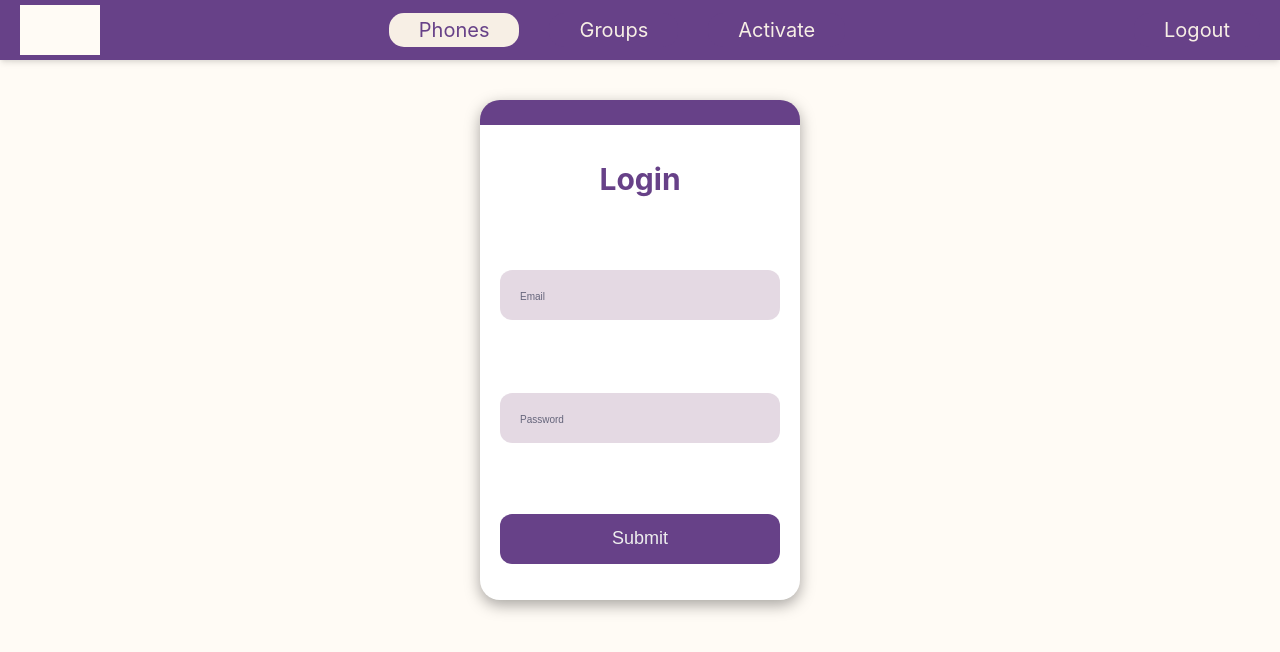
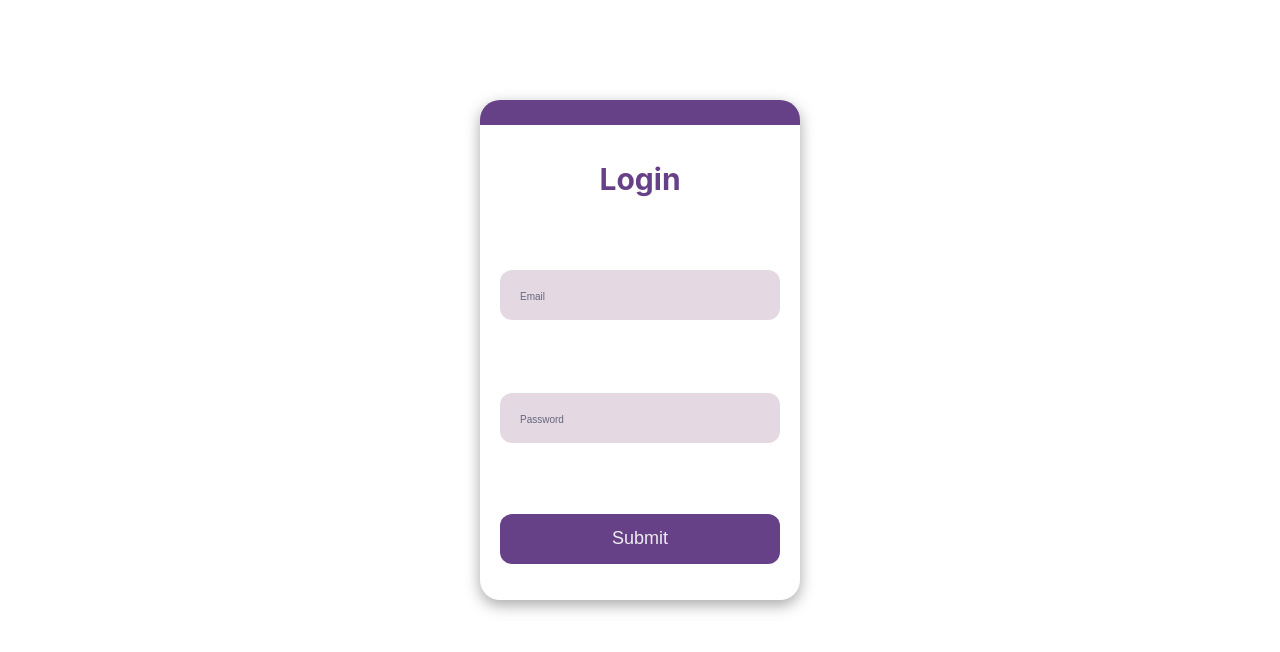
Before and after one commit to eladjmc/telegram-app, a React (Create React App) app: page /login in a window 1280 px wide. Shown: the top 652 px of the page. Built offline with nearby package versions, Linux system fonts and the light colour scheme.

Commit message:
added router and login page, basic desgin for login form

```diff
--- a/package.json
+++ b/package.json
@@ -14,6 +14,8 @@
     "@types/react-dom": "^18.0.11",
     "react": "^18.2.0",
     "react-dom": "^18.2.0",
+    "react-router": "^6.8.2",
+    "react-router-dom": "^6.8.2",
     "react-scripts": "5.0.1",
     "sass": "^1.58.3",
     "typescript": "^4.9.5",
--- a/src/App.tsx
+++ b/src/App.tsx
@@ -1,19 +1,23 @@
-import React, { FormEvent } from "react";
-import Login from "./components/login/Login";
 import Navbar from "./components/navbar/Navbar";
-import UserForm from "./components/shared/ui-components/UserForm";
+import PhonesPage from './pages/PhonesPage'
+import { createBrowserRouter, RouterProvider } from "react-router-dom";
+import LoginPage from "./pages/LoginPage";
 
 function App() {
-  const onSubmitForm = (e: FormEvent<HTMLInputElement>) => {
-    console.log("submitted");
-  };
+  const router = createBrowserRouter([
+    {
+      path: "/",
+      element: <Navbar />,
+      children: [
+        { path: "/phones", element: <PhonesPage/>} ,
 
-  return (
-    <div className="App">
-      <Navbar/>
-      <Login />
-    </div>
-  );
+        { path: "/*", element: <LoginPage /> }, // need to make no such page category
+      ],
+
+    },
+    { path: "/login", element: <LoginPage /> },
+  ]);
+  return <RouterProvider router={router} />
 }
 
 export default App;
--- a/src/components/login/Login.tsx
+++ b/src/components/login/Login.tsx
@@ -3,7 +3,9 @@ import UserForm from "../shared/ui-components/UserForm";
 const Login = () => {
   const onSubmitForm = (e: FormEvent<HTMLInputElement>) => {
     console.log("submitted");
+
   };
+
   return (
     <UserForm fields={["Email", "Password"]} submitForm={onSubmitForm}>
       <h3>Login</h3>
--- a/src/components/navbar/NavButton.tsx
+++ b/src/components/navbar/NavButton.tsx
@@ -1,15 +1,23 @@
 import React from "react";
-
+import { useState, useEffect } from "react";
+import { useLocation } from "react-router-dom";
+import { useParams } from "react-router-dom";
 interface buttonProps {
   buttonText: string;
-  isSelected: boolean;
+  currentPage: string;
   action: (buttonName: string) => void;
 }
 
-const NavButton = ({ buttonText, isSelected, action }: buttonProps) => {
+const NavButton = ({ buttonText, action, currentPage }: buttonProps) => {
+  const location = useLocation();
+
+  const isSelected = () => {
+
+    return currentPage === buttonText;
+  };
   return (
     <div
-      className={`nav-btn ${isSelected ? "nav-btn-selected" : ""}`}
+      className={`nav-btn ${isSelected() ? "nav-btn-selected" : ""}`}
       onClick={() => {
         action(buttonText);
       }}
--- a/src/components/navbar/Navbar.tsx
+++ b/src/components/navbar/Navbar.tsx
@@ -1,86 +1,64 @@
 import React from "react";
 import { useState } from "react";
+import { Outlet } from "react-router";
 import "../../styles/Navbar.scss";
 import NavButton from "./NavButton";
+import { useNavigate } from "react-router-dom";
 import { navbarButtons } from "../../constants/navbarButtons";
 
 const [phones, groups, activate, logout] = navbarButtons;
 
-interface ButtonsSelected {
-  phones: boolean;
-  groups: boolean;
-  activate: boolean;
-}
+const Navbar = () => {
+  const [currentPage, setCurrentPage] = useState<string>("Phones");
 
-const Navbar = () => {
-  const [isSelected, setIsSelected] = useState<ButtonsSelected>({
-    phones: true,
-    groups: false,
-    activate: false,
-  });
+  const navigate = useNavigate();
+
   const handleNavLinkPressed = (buttonName: string) => {
-    // this will not be a switch case at the end, just for now it is
-    switch (buttonName) {
-      case phones: {
-        //TODO: handle navigate and other logic
-        console.log(phones, "Pressed link");
-
-        break;
-      }
-      case groups: {
-        //TODO: handle navigate and other logic
-        console.log(groups, "Pressed link");
-        break;
-      }
-      case activate: {
-        //TODO: handle navigate and other logic
-        console.log(activate, "Pressed link");
-        break;
-      }
-      case logout: {
-        //TODO: handle navigate and other logic
-        console.log(logout, "Pressed link");
-        break;
-      }
-      default:
-        break;
+    if (buttonName !== logout) {
+      setCurrentPage(buttonName);
+      navigate(`/${buttonName.toLowerCase()}`);
+    } else {
+      navigate("/login");
     }
   };
 
   return (
+    <div className="App">
       <header className="navbar">
         <div className="logo"></div>
         <div className="navigate-links">
           <div className="phones">
             <NavButton
               buttonText={phones}
-            isSelected={isSelected.phones}
               action={handleNavLinkPressed}
+              currentPage={currentPage}
             />
           </div>
           <div className="groups">
             <NavButton
               buttonText={groups}
-            isSelected={isSelected.groups}
               action={handleNavLinkPressed}
+              currentPage={currentPage}
             />
           </div>
           <div className="activate">
             <NavButton
               buttonText={activate}
-            isSelected={isSelected.activate}
               action={handleNavLinkPressed}
+              currentPage={currentPage}
             />
           </div>
         </div>
         <div className="logout">
           <NavButton
             buttonText={logout}
-          isSelected={false}
             action={handleNavLinkPressed}
+            currentPage={currentPage}
           />
         </div>
       </header>
+      <Outlet />
+    </div>
   );
 };
 
--- a/src/components/shared/ui-components/UserForm.scss
+++ b/src/components/shared/ui-components/UserForm.scss
@@ -1,5 +1,4 @@
 .form {
-    margin: 0 auto;
     background-color: rgb(255, 255, 255);
     border-radius: 20px;
     box-sizing: border-box;
--- a/src/components/shared/ui-components/UserForm.tsx
+++ b/src/components/shared/ui-components/UserForm.tsx
@@ -2,6 +2,7 @@ import React, { useState,FormEvent } from "react";
 
 import { ReactNode } from "react";
 import "./UserForm.scss";
+import { useNavigate } from "react-router-dom";
 
 interface userFormProps {
   fields: string[];
@@ -14,9 +15,11 @@ const UserForm = ({ fields, submitForm ,children }: userFormProps) => {
   const [name, setName] = useState<string>("");
   const [password, setPassword] = useState<string>("");
 
+  const navigate = useNavigate();
+
   const handleSubmit = (e: React.FormEvent<HTMLFormElement>) => {
     e.preventDefault();
-    console.log("form submitted");
+    navigate("/phones");
   };
 
   return (
--- /dev/null
+++ b/src/pages/LoginPage.tsx
@@ -0,0 +1,12 @@
+import React from "react";
+import Login from "../components/login/Login";
+
+const LoginPage = () => {
+  return (
+    <section className="LoginPage">
+      <Login />
+    </section>
+  );
+};
+
+export default LoginPage;
--- /dev/null
+++ b/src/pages/PhonesPage.tsx
@@ -0,0 +1,9 @@
+import React from 'react'
+
+const Phones = () => {
+  return (
+    <div>Phones</div>
+  )
+}
+
+export default Phones
--- a/src/styles/Navbar.scss
+++ b/src/styles/Navbar.scss
@@ -26,7 +26,7 @@
     font-size: 2rem;
     padding: 1.2rem 3rem;
     line-height: 1rem;
-    border-radius: 1.5rem;
+    border-radius: 10px;
     display: flex;
     align-items: center;
     justify-content: center;
--- a/src/styles/shared/style.scss
+++ b/src/styles/shared/style.scss
@@ -7,3 +7,12 @@
   padding-top: 10rem;
 
 }
+
+.LoginPage {
+  height: 100%;
+  min-height: 100vh;
+  width: 100%;
+  display: flex;
+  padding-top: 10rem;
+  justify-content: center;
+}
```
Also changed, not shown: 1 other file (tests, documents, lock files or other folders). Lines whose indentation alone changed are shown as unchanged.
